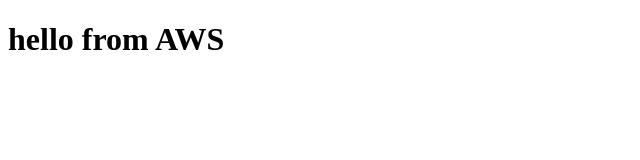
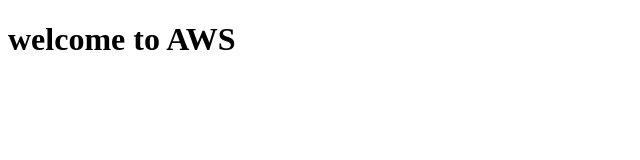
Before and after one commit to arrorpranav/AWSclass, a plain HTML site: page index.html in a window 1280 px wide. Shown: the whole page, without its empty margins (0-640 px from the left). Drawn offline with Linux system fonts and the light colour scheme.

Commit message:
commit-1

```diff
--- a/index.html
+++ b/index.html
@@ -6,6 +6,6 @@
     <title>Document</title>
 </head>
 <body>
-    <h1>hello from AWS</h1>
+    <h1>welcome to AWS</h1>
 </body>
 </html>
```
Also changed, not shown: 2 other files.
